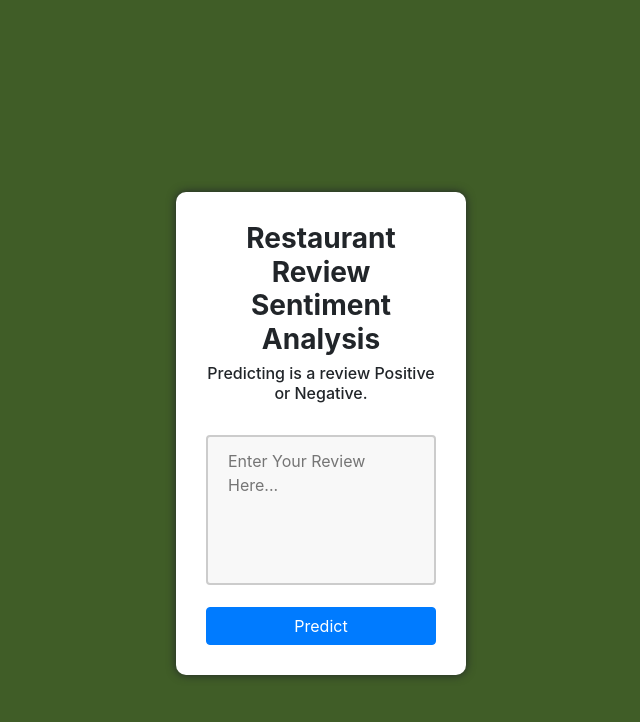
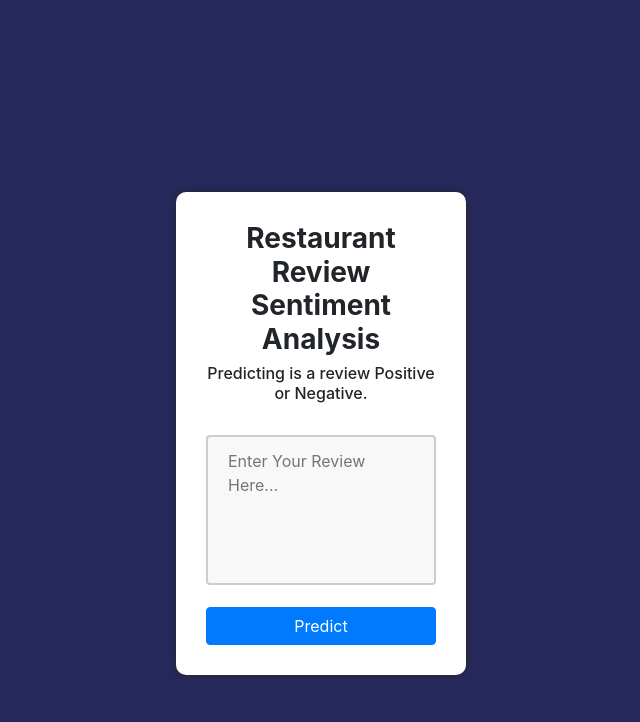
Before and after one commit to parthshah28/Restaurant_review_analysis, a Flask app: page / in a window 1280 px wide. Shown: the top 722 px of the page, without its empty margins (319-959 px from the left). Run offline with Flask 2, Linux system fonts and the light colour scheme; parts of the project's set-up code (start-up, migrations or seed data) failed here and were passed over; some libraries are stand-ins or nearby versions.

Commit message:
Update formc.css

```diff
--- a/static/css/formc.css
+++ b/static/css/formc.css
@@ -1,6 +1,6 @@
 
 body{
-	background: #405d27;
+	background: #27295d;
 	padding-top: 15%;
 
 }
```
